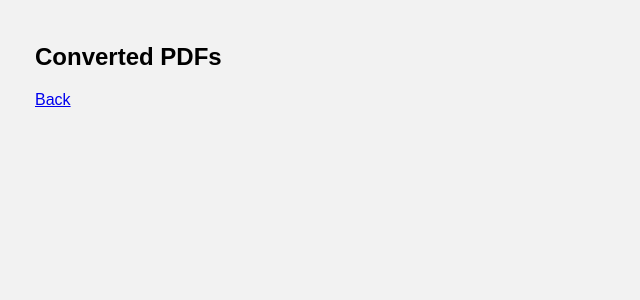
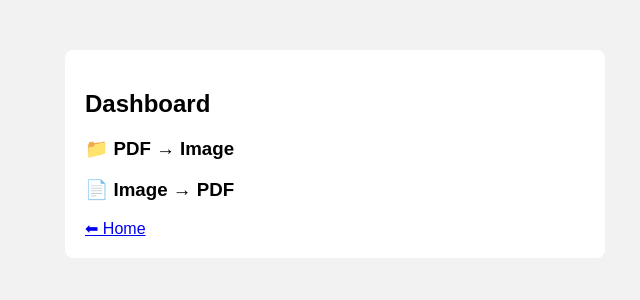
Before and after one commit to rezuwan19/pdf2image, a Flask app: page /dashboard in a window 1280 px wide. Shown: the top 300 px of the page, without its empty margins (305-945 px from the left). Run offline with Flask 3, Linux system fonts and the light colour scheme.

Commit message:
update code

```diff
--- a/app.py
+++ b/app.py
@@ -1,87 +1,121 @@
 import os
-import fitz  # PyMuPDF
-from flask import Flask, render_template, request, send_file
+import fitz
+from flask import Flask, render_template, request, send_file, redirect, url_for
 from werkzeug.utils import secure_filename
+from PIL import Image
 from reportlab.pdfgen import canvas
-from PIL import Image
 
 app = Flask(__name__)
 
-UPLOAD_PDF = "uploads/pdfs"
-UPLOAD_IMG = "uploads/images"
-OUTPUT_DIR = "output/pdf_to_images"
+PDF_UPLOAD = "uploads/pdfs"
+IMG_UPLOAD = "uploads/images"
+PDF_IMG_OUT = "output/pdf_to_images"
+IMG_PDF_OUT = "output/images_to_pdf"
 
-# Create folders
-for folder in [UPLOAD_PDF, UPLOAD_IMG, OUTPUT_DIR]:
-    os.makedirs(folder, exist_ok=True)
+for d in [PDF_UPLOAD, IMG_UPLOAD, PDF_IMG_OUT, IMG_PDF_OUT]:
+    os.makedirs(d, exist_ok=True)
 
 
 @app.route("/")
 def home():
-    return render_template("index.html")
+    return render_template("home.html")
 
 
-@app.route("/pdf-to-images", methods=["POST"])
-def pdf_to_images():
+@app.route("/pdf")
+def pdf_page():
+    return render_template("pdf_to_image.html")
+
+
+@app.route("/image")
+def image_page():
+    return render_template("image_to_pdf.html")
+
+
+# ---------- PDF → IMAGE ----------
+@app.route("/convert-pdf", methods=["POST"])
+def convert_pdf():
     files = request.files.getlist("pdfs")
+    fmt = request.form.get("format", "jpg").lower()
 
     for pdf in files:
         filename = secure_filename(pdf.filename)
-        pdf_path = os.path.join(UPLOAD_PDF, filename)
+        pdf_path = os.path.join(PDF_UPLOAD, filename)
         pdf.save(pdf_path)
 
-        folder_name = os.path.splitext(filename)[0]
-        out_folder = os.path.join(OUTPUT_DIR, folder_name)
+        base = os.path.splitext(filename)[0]
+        out_folder = os.path.join(PDF_IMG_OUT, base)
         os.makedirs(out_folder, exist_ok=True)
 
         doc = fitz.open(pdf_path)
         for i in range(len(doc)):
-            page = doc.load_page(i)
-            pix = page.get_pixmap(dpi=300)
-            pix.save(os.path.join(out_folder, f"page_{i+1}.png"))
+            pix = doc.load_page(i).get_pixmap(dpi=300)
+            pix.save(os.path.join(out_folder, f"{base}_page_{i+1}.{fmt}"))
 
-    return "OK"
+    # ✅ REDIRECT (VERY IMPORTANT)
+    return redirect(url_for("dashboard"))
 
 
-@app.route("/images-to-pdf", methods=["POST"])
-def images_to_pdf():
-    files = request.files.getlist("images")
-    output_pdf = "output/images_to_pdf/output.pdf"
-    os.makedirs(os.path.dirname(output_pdf), exist_ok=True)
+# ---------- IMAGE → PDF ----------
+@app.route("/convert-images", methods=["POST"])
+def convert_images():
+    images = request.files.getlist("images")
+    pdf_name = request.form.get("pdf_name", "output")
 
-    c = canvas.Canvas(output_pdf)
+    out_pdf = os.path.join(IMG_PDF_OUT, f"{pdf_name}.pdf")
+    c = canvas.Canvas(out_pdf)
 
-    for img in files:
-        filename = secure_filename(img.filename)
-        path = os.path.join(UPLOAD_IMG, filename)
+    for img in images:
+        name = secure_filename(img.filename)
+        path = os.path.join(IMG_UPLOAD, name)
         img.save(path)
 
-        image = Image.open(path)
-        w, h = image.size
+        im = Image.open(path)
+        w, h = im.size
         c.setPageSize((w, h))
         c.drawImage(path, 0, 0, w, h)
         c.showPage()
 
     c.save()
-    return send_file(output_pdf, as_attachment=True)
+
+    # ✅ REDIRECT (VERY IMPORTANT)
+    return redirect(url_for("dashboard"))
 
 
+# ---------- DASHBOARD ----------
 @app.route("/dashboard")
 def dashboard():
-    folders = sorted(os.listdir(OUTPUT_DIR))
-    return render_template("dashboard.html", pdf_folders=folders)
+    image_folders = sorted(os.listdir(PDF_IMG_OUT))
+    pdf_files = sorted(os.listdir(IMG_PDF_OUT))
+    return render_template(
+        "dashboard.html",
+        image_folders=image_folders,
+        pdf_files=pdf_files
+    )
 
 
-@app.route("/preview/<folder>")
-def preview(folder):
-    folder_path = os.path.join(OUTPUT_DIR, folder)
+# ---------- PREVIEW IMAGES ----------
+@app.route("/preview/images/<folder>")
+def preview_images(folder):
+    folder_path = os.path.join(PDF_IMG_OUT, folder)
     images = sorted(os.listdir(folder_path))
-    return render_template("preview.html", folder=folder, images=images)
+    return render_template(
+        "preview.html",
+        title=folder,
+        images=images,
+        folder=folder
+    )
 
 
-@app.route("/image/<folder>/<filename>")
-def image(folder, filename):
-    return send_file(os.path.join(OUTPUT_DIR, folder, filename))
+# ---------- SERVE IMAGE FILE ----------
+@app.route("/image-file/<folder>/<filename>")
+def image_file(folder, filename):
+    return send_file(os.path.join(PDF_IMG_OUT, folder, filename))
+
+
+# ---------- DOWNLOAD PDF ----------
+@app.route("/preview/pdf/<filename>")
+def preview_pdf(filename):
+    return send_file(os.path.join(IMG_PDF_OUT, filename), as_attachment=True)
 
 
 if __name__ == "__main__":
--- a/static/css/style.css
+++ b/static/css/style.css
@@ -1,53 +1,33 @@
 body {
     font-family: Arial;
-    background: #f2f2f2
+    background: #f2f2f2;
 }
 
 .container {
-    max-width: 600px;
+    max-width: 500px;
     margin: auto;
-    padding: 15px
+    background: #fff;
+    padding: 20px;
+    margin-top: 50px;
+    border-radius: 8px;
 }
 
-.card {
-    background: #fff;
-    padding: 15px;
-    margin-top: 15px;
-    border-radius: 8px
+.btn,
+button {
+    display: block;
+    padding: 10px;
+    margin-top: 10px;
+    background: #007bff;
+    color: white;
+    text-align: center;
+    text-decoration: none;
+    border: none;
+    border-radius: 5px;
 }
 
 input,
-button {
+select {
     width: 100%;
-    padding: 10px;
-    margin-top: 10px
+    padding: 8px;
+    margin-top: 10px;
 }
-
-button {
-    background: #007bff;
-    color: #fff;
-    border: none
-}
-
-.progress {
-    height: 8px;
-    background: #ddd;
-    border-radius: 5px
-}
-
-#bar {
-    height: 100%;
-    width: 0;
-    background: #28a745
-}
-
-.grid {
-    display: grid;
-    grid-template-columns: repeat(auto-fill, minmax(120px, 1fr));
-    gap: 10px
-}
-
-.box img {
-    width: 100%;
-    border-radius: 5px
-}
--- a/templates/dashboard.html
+++ b/templates/dashboard.html
@@ -7,13 +7,23 @@
 
 <body>
     <div class="container">
-        <h2>Converted PDFs</h2>
+        <h2>Dashboard</h2>
+
+        <h3>📁 PDF → Image</h3>
         <ul>
-            {% for f in pdf_folders %}
-            <li><a href="/preview/{{ f }}">{{ f }}</a></li>
+            {% for f in image_folders %}
+            <li><a href="/preview/images/{{ f }}">{{ f }}</a></li>
             {% endfor %}
         </ul>
-        <a href="/">Back</a>
+
+        <h3>📄 Image → PDF</h3>
+        <ul>
+            {% for p in pdf_files %}
+            <li><a href="/preview/pdf/{{ p }}">{{ p }}</a></li>
+            {% endfor %}
+        </ul>
+
+        <a href="/">⬅ Home</a>
     </div>
 </body>
 
```
Also changed, not shown: templates/home.html (added, +16 -0 lines), templates/image_to_pdf.html (added, +22 -0 lines), templates/index.html (deleted, +0 -40 lines), templates/pdf_to_image.html (added, +28 -0 lines), templates/preview.html (+6 -6 lines).
